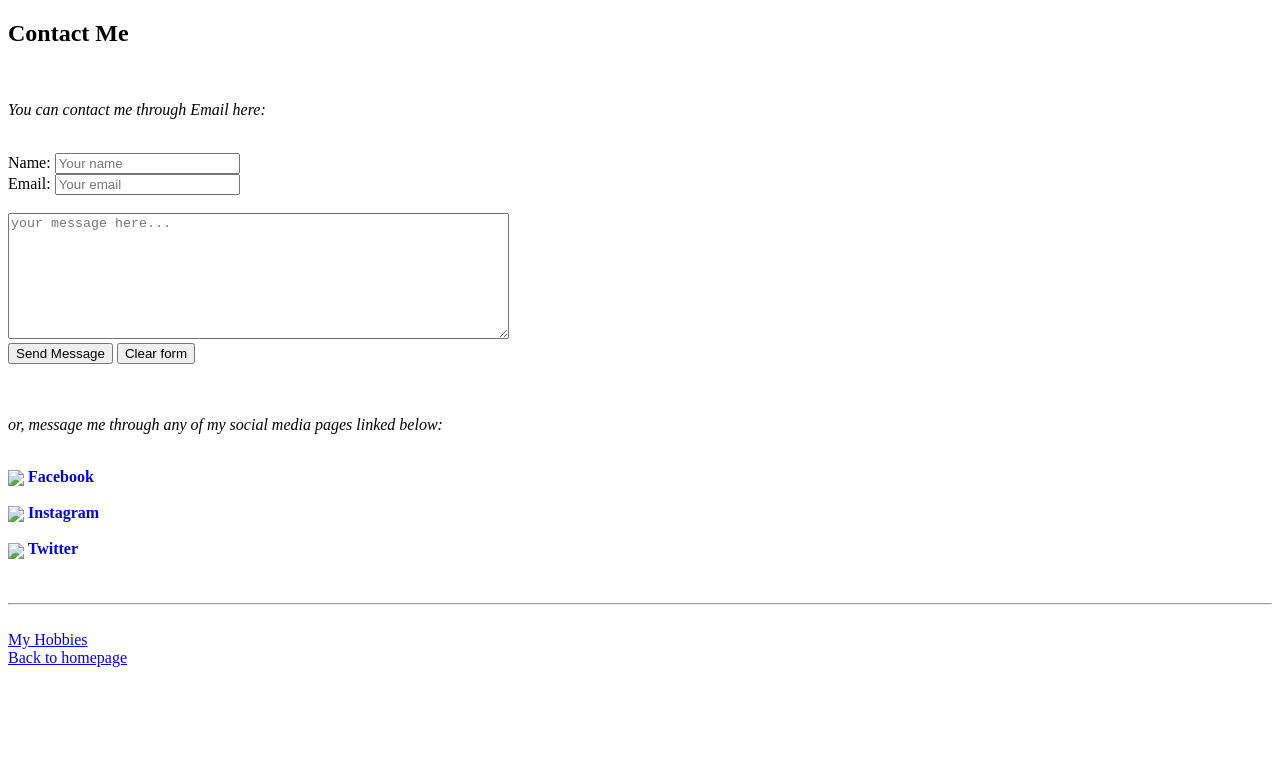
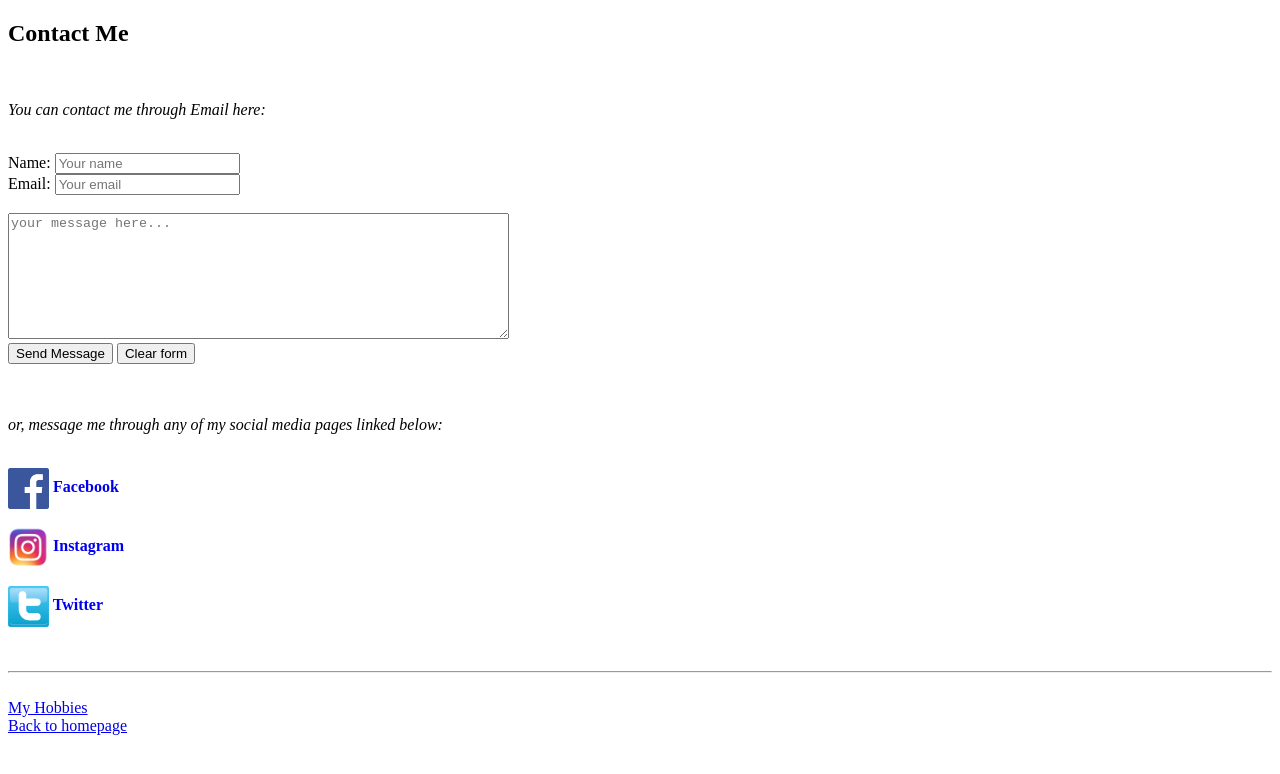
Before and after one commit to YuriyKurri/my-website, a plain HTML site: page contact-me.html in a window 1280 px wide. Drawn offline with Linux system fonts and the light colour scheme.

Commit message:
Update contact-me.html

```diff
--- a/contact-me.html
+++ b/contact-me.html
@@ -26,13 +26,13 @@
         <p><em>or, message me through any of my social media pages linked below:</em></p>
         <br>
         <a href="https://www.facebook.com/Yuriynyr" style="text-decoration:none">
-            <img src="img/facebook.jpg" width="41" align="center"><strong> Facebook</strong></a>
+            <img src="images/facebook.jpg" width="41" align="center"><strong> Facebook</strong></a>
             <br><br>
         <a href="https://www.instagram.com/yuriykurri/?hl=en" style="text-decoration:none">
-            <img src="img/insta.jpg" width="41" align="center"><strong> Instagram</strong></a>
+            <img src="images/insta.jpg" width="41" align="center"><strong> Instagram</strong></a>
             <br><br>
         <a href="https://twitter.com/" style="text-decoration:none">
-            <img src="img/twitter.jpg" width="41" align="center"><strong> Twitter</strong></a>
+            <img src="images/twitter.jpg" width="41" align="center"><strong> Twitter</strong></a>
         <br><br><br>
         <hr><br>
         <a href="hobbies.html">My Hobbies</a><br>
```
